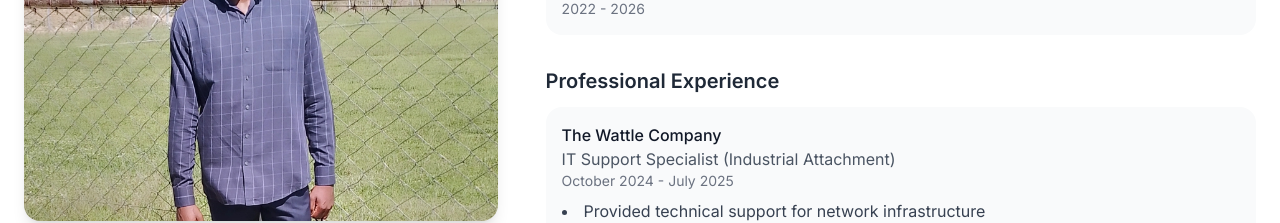
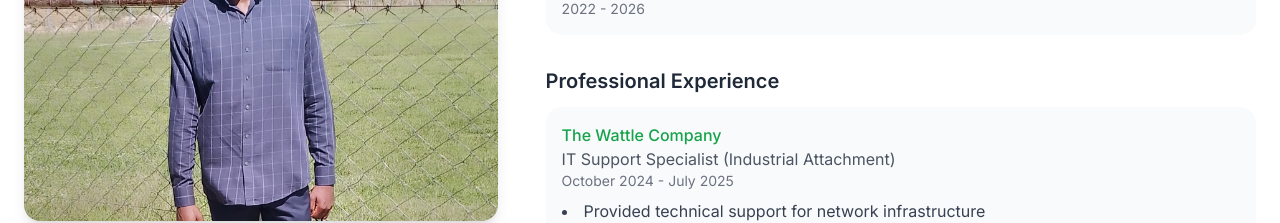
Before and after one commit to ruziwatakundanashe/Walter-website, a plain HTML site: page index.html in a window 1280 px wide. Shown: the part 1080-1303 px from the top of the page. Drawn offline with nearby package versions, Linux system fonts and the light colour scheme.

Commit message:
Update index.html

```diff
--- a/index.html
+++ b/index.html
@@ -161,7 +161,7 @@
                     <div>
                         <h4 class="text-xl font-semibold text-gray-800 mb-3">Professional Experience</h4>
                         <div class="bg-gray-50 p-4 rounded-lg">
-                            <h5 class="font-medium text-gray-900">The Wattle Company</h5>
+                            <h5 class="font-medium text-green-600">The Wattle Company</h5>
                             <p class="text-gray-600">IT Support Specialist (Industrial Attachment)</p>
                             <p class="text-gray-500 text-sm">October 2024 - July 2025</p>
                             <ul class="mt-2 text-gray-700 list-disc list-inside">
```
